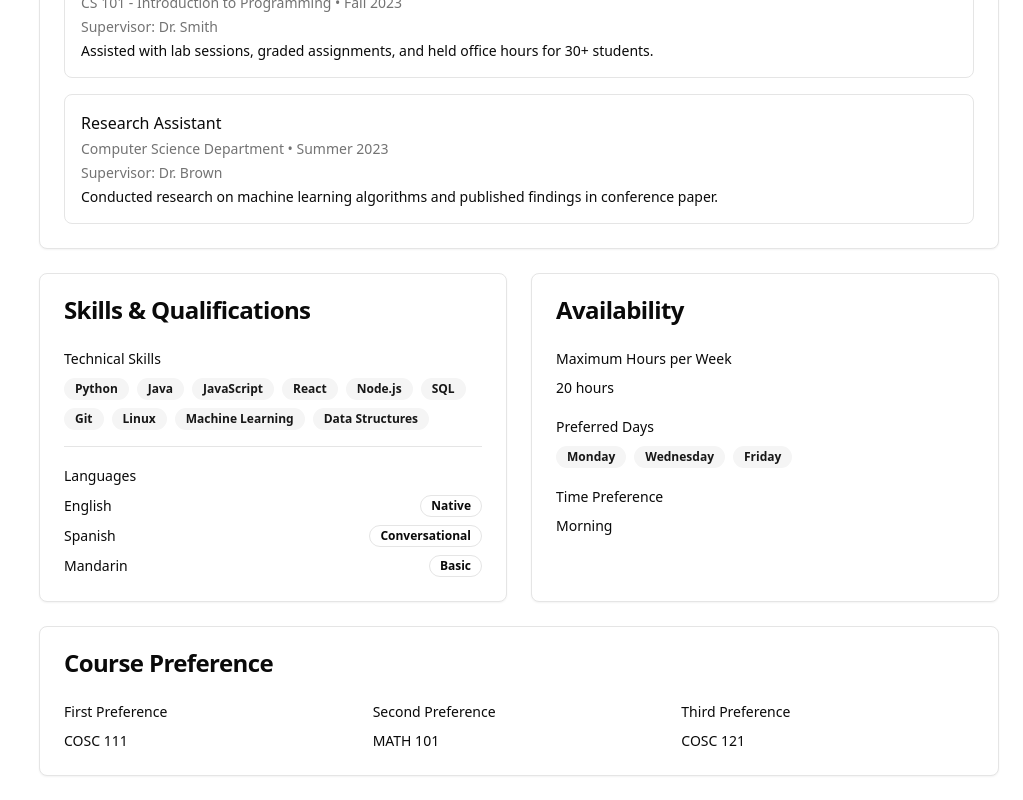
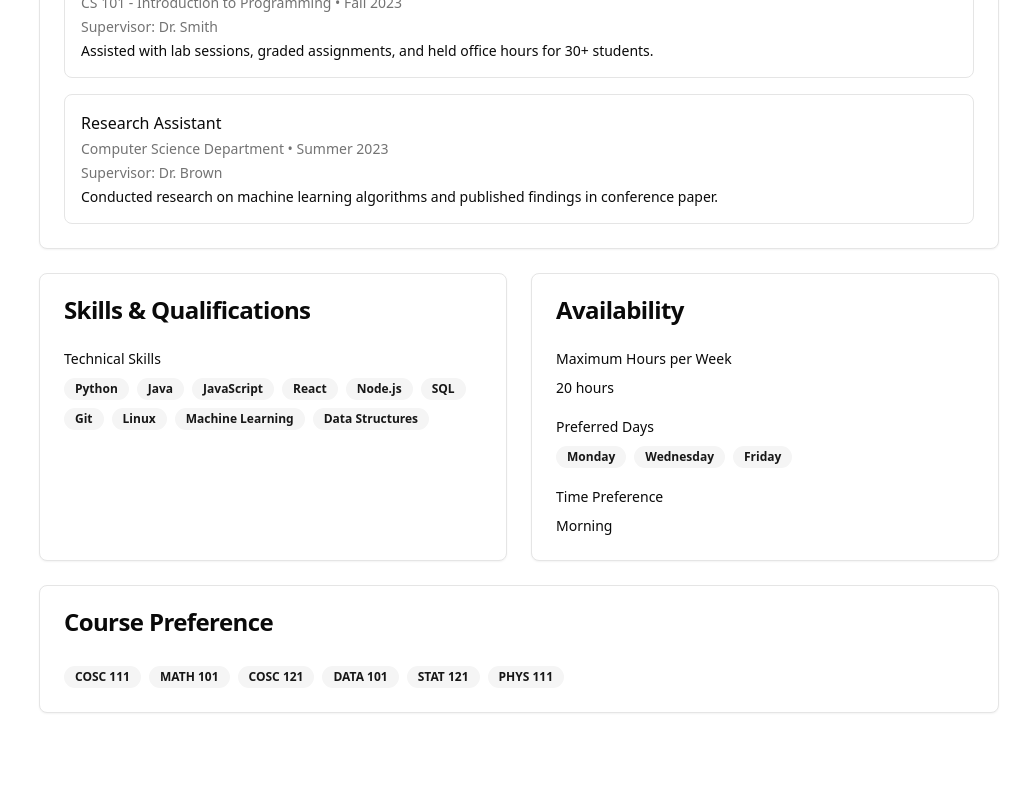
Before and after one commit to Varun2711/UBC_Capstone_TA_Management_Platform, a React (Vite) app in the folder app/frontend/ta-management/: page /profile in a window 1280 px wide. Shown: the part 811-1611 px from the top of the page, without its empty margins (257-1280 px from the left). After the commit the page ends 1548 px from the top, so only its background shows below. Built offline with nearby package versions, Linux system fonts and the light colour scheme; no server answers.

Commit message:
removed languages and added course preferences as bubbles just like skills

```diff
--- a/app/frontend/ta-management/src/pages/ProfilePage.jsx
+++ b/app/frontend/ta-management/src/pages/ProfilePage.jsx
@@ -54,11 +54,14 @@ const studentProfile = {
   gpa: "3.85",
   phone: "+1 (555) 123-4567",
   avatar: "/placeholder.svg?height=120&width=120",
-  coursePreference: {
-    first: "COSC 111",
-    second: "MATH 101",
-    third: "COSC 121",
-  },
+  coursePreference: [
+    "COSC 111",
+    "MATH 101",
+    "COSC 121",
+    "DATA 101",
+    "STAT 121",
+    "PHYS 111"
+  ],
   academicInfo: {
     yearStanding: "4th Year",
     expectedGraduation: "May 2026",
@@ -92,11 +95,6 @@ const studentProfile = {
     "Linux",
     "Machine Learning",
     "Data Structures",
-  ],
-  languages: [
-    { language: "English", proficiency: "Native" },
-    { language: "Spanish", proficiency: "Conversational" },
-    { language: "Mandarin", proficiency: "Basic" },
   ],
   availability: {
     maxHours: "20",
@@ -313,18 +311,6 @@ export default function ProfilePage() {
                         ))}
                       </div>
                     </div>
-                    <Separator />
-                    <div>
-                      <Label className="text-sm font-medium">Languages</Label>
-                      <div className="space-y-2 mt-2">
-                        {profile.languages.map((lang, index) => (
-                          <div key={index} className="flex justify-between items-center">
-                            <span className="text-sm">{lang.language}</span>
-                            <Badge variant="outline">{lang.proficiency}</Badge>
-                          </div>
-                        ))}
-                      </div>
-                    </div>
                   </div>
                 </CardContent>
               </Card>
@@ -363,18 +349,13 @@ export default function ProfilePage() {
                 <CardTitle>Course Preference</CardTitle>
               </CardHeader>
               <CardContent>
-                <div className="grid grid-cols-1 md:grid-cols-3 gap-4">
-                  <div className="space-y-2">
-                    <Label>First Preference</Label>
-                    <p className="text-sm font-medium">{profile.coursePreference.first}</p>
-                  </div>
-                  <div className="space-y-2">
-                    <Label>Second Preference</Label>
-                    <p className="text-sm">{profile.coursePreference.second}</p>
-                  </div>
-                  <div className="space-y-2">
-                    <Label>Third Preference</Label>
-                    <p className="text-sm">{profile.coursePreference.third}</p>
+                <div className="space-y-4">
+                  <div className="flex flex-wrap gap-2 mt-2">
+                    {profile.coursePreference.map((course, index) => (
+                      <Badge key={index} variant="secondary">
+                        {course}
+                      </Badge>
+                    ))}
                   </div>
                 </div>
               </CardContent>
```
Also changed, not shown: 1 other file (tests, documents, lock files or other folders).
